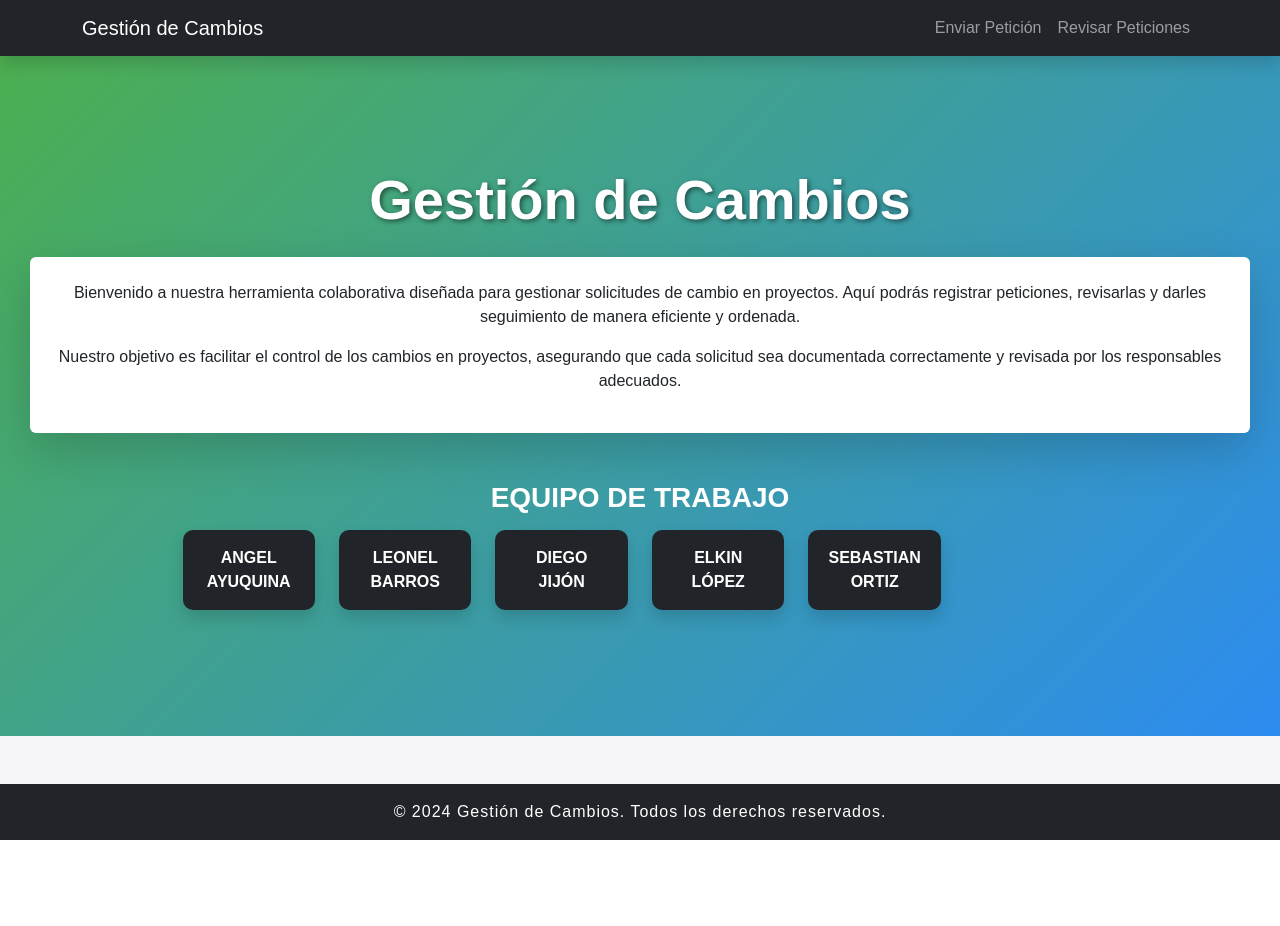
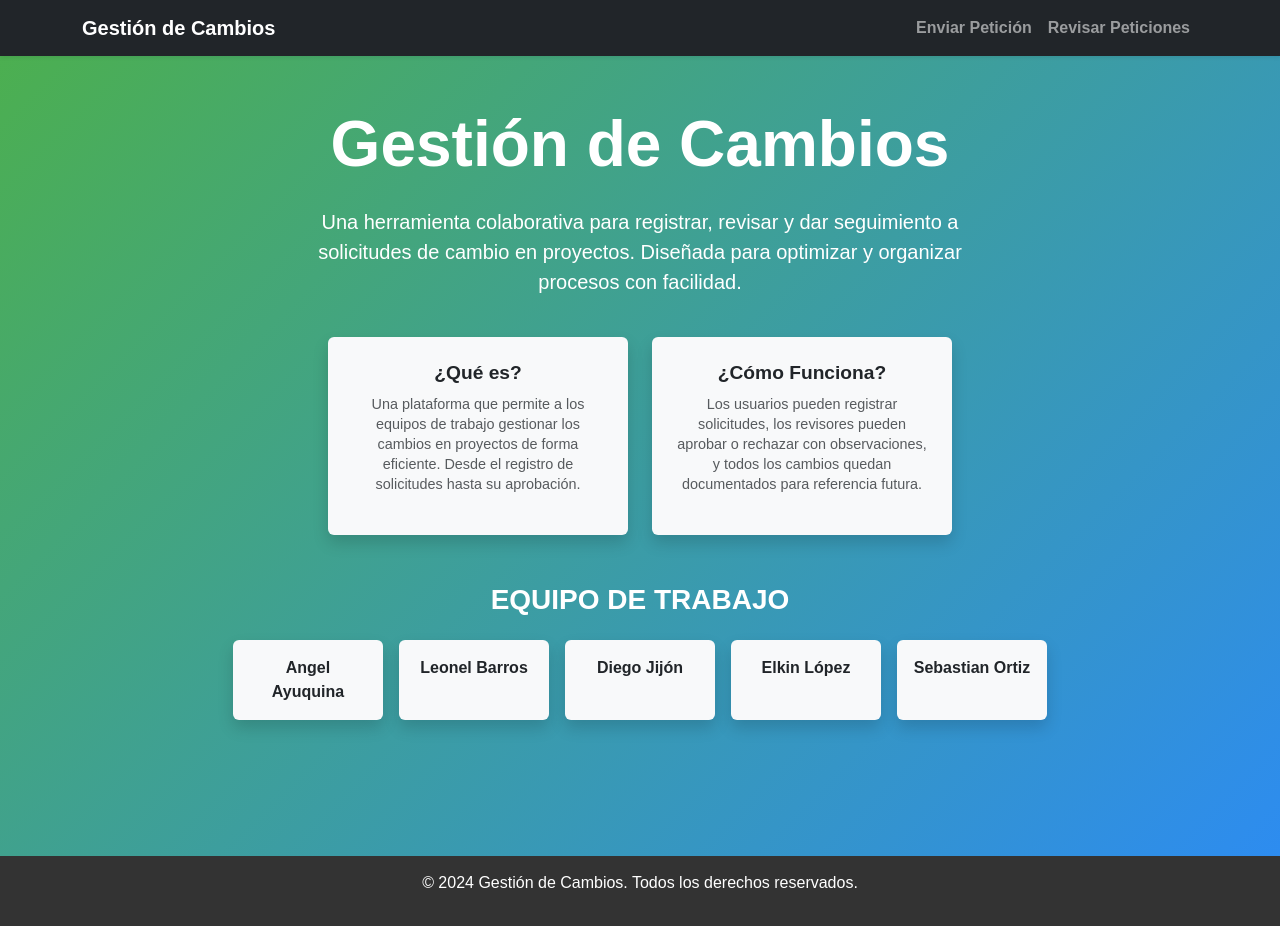
Before and after one commit to Elkinnn/Formulario_Gestion_Cambios, a PHP site: page / in a window 1280 px wide. Before the commit the page ends 840 px from the top, so only its background shows below. Run offline with PHP 8.4, Linux system fonts and the light colour scheme.

Commit message:
Mejora de diseño: Centro todo el contenido en la sección principal y optimizo el diseño con estilos más profesionales

```diff
--- a/css/index.css
+++ b/css/index.css
@@ -6,40 +6,58 @@ body {
     height: 100%;
 }
 
+/* Navbar */
 .navbar {
     box-shadow: 0 4px 8px rgba(0, 0, 0, 0.2);
 }
 
+/* Hero Section */
 .hero {
-    min-height: calc(100vh - 70px - 50px);
+    min-height: 100vh;
     background: linear-gradient(135deg, #4caf50, #2d8cf0);
+    color: white;
     text-align: center;
-    padding: 30px;
+    padding: 50px 20px;
 }
 
-.hero h1 {
-    text-shadow: 2px 2px 5px rgba(0, 0, 0, 0.5);
+/* Info Cards */
+.info-card {
+    width: 300px;
+    transition: transform 0.3s ease, box-shadow 0.3s ease;
 }
 
-.bg-light {
-    background-color: #ffffff !important;
-    box-shadow: 0px 4px 8px rgba(0, 0, 0, 0.2);
+.info-card:hover {
+    transform: scale(1.05);
+    box-shadow: 0 6px 15px rgba(0, 0, 0, 0.2);
 }
 
-.card {
-    text-align: center;
-    border-radius: 10px;
+.info-card h3 {
+    font-size: 1.2rem;
+    margin-bottom: 10px;
 }
 
-.card p {
-    font-size: 1rem;
-    font-weight: bold;
-    text-transform: uppercase;
+.info-card p {
+    font-size: 0.9rem;
+    color: #666;
+    line-height: 1.4;
 }
 
+/* Team Cards */
+.team-card {
+    text-align: center;
+    width: 150px;
+    transition: transform 0.3s ease, box-shadow 0.3s ease;
+}
+
+.team-card:hover {
+    transform: scale(1.1);
+    box-shadow: 0 6px 15px rgba(0, 0, 0, 0.2);
+}
+
+/* Footer */
 footer {
     background-color: #333;
     color: white;
     padding: 15px 0;
-    letter-spacing: 1px;
+    text-align: center;
 }
--- a/index.php
+++ b/index.php
@@ -8,20 +8,20 @@
     <link href="css/index.css" rel="stylesheet">
 </head>
 <body>
-    <!-- Barra de Navegación -->
-    <nav class="navbar navbar-expand-lg navbar-dark bg-dark shadow">
+    <!-- Navbar -->
+    <nav class="navbar navbar-expand-lg navbar-dark bg-dark shadow-sm">
         <div class="container">
-            <a class="navbar-brand" href="#">Gestión de Cambios</a>
+            <a class="navbar-brand fw-bold" href="#">Gestión de Cambios</a>
             <button class="navbar-toggler" type="button" data-bs-toggle="collapse" data-bs-target="#navbarNav" aria-controls="navbarNav" aria-expanded="false" aria-label="Toggle navigation">
                 <span class="navbar-toggler-icon"></span>
             </button>
             <div class="collapse navbar-collapse" id="navbarNav">
                 <ul class="navbar-nav ms-auto">
                     <li class="nav-item">
-                        <a class="nav-link" href="index.html">Enviar Petición</a>
+                        <a class="nav-link fw-semibold" href="index.html">Enviar Petición</a>
                     </li>
                     <li class="nav-item">
-                        <a class="nav-link" href="review.html">Revisar Peticiones</a>
+                        <a class="nav-link fw-semibold" href="review.html">Revisar Peticiones</a>
                     </li>
                 </ul>
             </div>
@@ -29,65 +29,48 @@
     </nav>
 
     <!-- Hero Section -->
-    <div class="hero d-flex flex-column align-items-center justify-content-center text-white">
-        <div class="text-center">
-            <h1 class="display-4 fw-bold mb-4">Gestión de Cambios</h1>
-            <div class="bg-light text-dark p-4 rounded shadow-lg">
-                <p>
-                    Bienvenido a nuestra herramienta colaborativa diseñada para gestionar solicitudes de cambio en proyectos.
-                    Aquí podrás registrar peticiones, revisarlas y darles seguimiento de manera eficiente y ordenada.
+    <div class="hero d-flex flex-column align-items-center text-center text-white">
+        <h1 class="display-3 fw-bold mb-4">Gestión de Cambios</h1>
+        <p class="lead px-3 mx-auto" style="max-width: 700px;">
+            Una herramienta colaborativa para registrar, revisar y dar seguimiento a solicitudes de cambio en proyectos. Diseñada para optimizar y organizar procesos con facilidad.
+        </p>
+        <div class="info-cards d-flex flex-column flex-md-row justify-content-center mt-4 gap-4">
+            <div class="info-card p-4 rounded shadow bg-light">
+                <h3 class="fw-bold text-dark">¿Qué es?</h3>
+                <p class="text-muted">
+                    Una plataforma que permite a los equipos de trabajo gestionar los cambios en proyectos de forma eficiente. Desde el registro de solicitudes hasta su aprobación.
                 </p>
-                <p>
-                    Nuestro objetivo es facilitar el control de los cambios en proyectos, asegurando que cada solicitud
-                    sea documentada correctamente y revisada por los responsables adecuados.
+            </div>
+            <div class="info-card p-4 rounded shadow bg-light">
+                <h3 class="fw-bold text-dark">¿Cómo Funciona?</h3>
+                <p class="text-muted">
+                    Los usuarios pueden registrar solicitudes, los revisores pueden aprobar o rechazar con observaciones, y todos los cambios quedan documentados para referencia futura.
                 </p>
             </div>
         </div>
-        <div class="mt-5 w-75 text-center">
-            <h3 class="text-uppercase fw-bold">Equipo de Trabajo</h3>
-            <div class="row mt-3">
-                <div class="col-md-2 col-sm-4 col-6 mb-3">
-                    <div class="card bg-dark text-white border-0 shadow">
-                        <div class="card-body">
-                            <p class="mb-0">Angel Ayuquina</p>
-                        </div>
-                    </div>
-                </div>
-                <div class="col-md-2 col-sm-4 col-6 mb-3">
-                    <div class="card bg-dark text-white border-0 shadow">
-                        <div class="card-body">
-                            <p class="mb-0">Leonel Barros</p>
-                        </div>
-                    </div>
-                </div>
-                <div class="col-md-2 col-sm-4 col-6 mb-3">
-                    <div class="card bg-dark text-white border-0 shadow">
-                        <div class="card-body">
-                            <p class="mb-0">Diego Jijón</p>
-                        </div>
-                    </div>
-                </div>
-                <div class="col-md-2 col-sm-4 col-6 mb-3">
-                    <div class="card bg-dark text-white border-0 shadow">
-                        <div class="card-body">
-                            <p class="mb-0">Elkin López</p>
-                        </div>
-                    </div>
-                </div>
-                <div class="col-md-2 col-sm-4 col-6 mb-3">
-                    <div class="card bg-dark text-white border-0 shadow">
-                        <div class="card-body">
-                            <p class="mb-0">Sebastian Ortiz</p>
-                        </div>
-                    </div>
-                </div>
+        <h3 class="mt-5 fw-bold text-uppercase">Equipo de Trabajo</h3>
+        <div class="team-cards d-flex flex-wrap justify-content-center gap-3 mt-3">
+            <div class="team-card p-3 rounded shadow bg-light text-dark">
+                <p class="mb-0 fw-bold">Angel Ayuquina</p>
+            </div>
+            <div class="team-card p-3 rounded shadow bg-light text-dark">
+                <p class="mb-0 fw-bold">Leonel Barros</p>
+            </div>
+            <div class="team-card p-3 rounded shadow bg-light text-dark">
+                <p class="mb-0 fw-bold">Diego Jijón</p>
+            </div>
+            <div class="team-card p-3 rounded shadow bg-light text-dark">
+                <p class="mb-0 fw-bold">Elkin López</p>
+            </div>
+            <div class="team-card p-3 rounded shadow bg-light text-dark">
+                <p class="mb-0 fw-bold">Sebastian Ortiz</p>
             </div>
         </div>
     </div>
 
     <!-- Footer -->
-    <footer class="bg-dark text-white text-center py-3 mt-5">
-        <p class="mb-0">&copy; 2024 Gestión de Cambios. Todos los derechos reservados.</p>
+    <footer>
+        <p>&copy; 2024 Gestión de Cambios. Todos los derechos reservados.</p>
     </footer>
 
     <script src="https://cdn.jsdelivr.net/npm/bootstrap@5.3.0/dist/js/bootstrap.bundle.min.js"></script>
```
